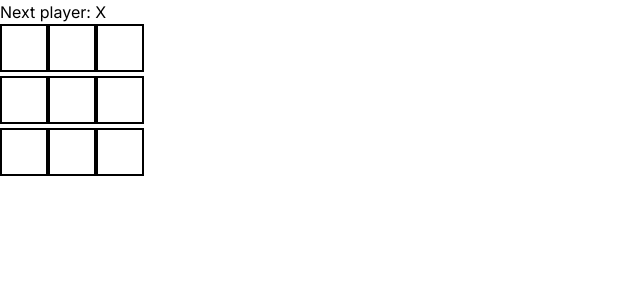
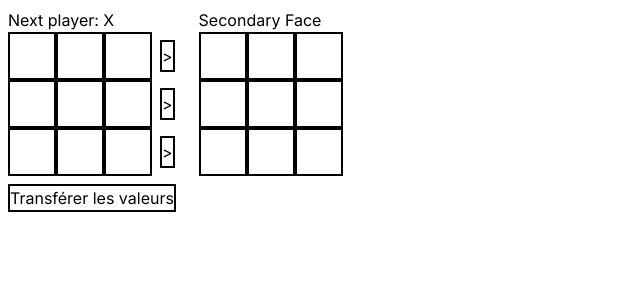
Before and after one commit to Jean-JacquesValmont/MorpionCube, a Next.js app: page / in a window 1280 px wide. Shown: the top 300 px of the page, without its empty margins (0-640 px from the left). Built offline with nearby package versions, Linux system fonts and the light colour scheme.

Commit message:
Created a TransitionCubeFace with secondary board. Successful transfert all data MainFaceCube to TransitionCubeFace.

```diff
--- a/components/GameScreen.tsx
+++ b/components/GameScreen.tsx
@@ -1,9 +1,22 @@
-import React from 'react'
-import Board from './Board'
+"use client"
+
+import React, { useState} from 'react'
+import MainCubeFace from './MainCubeFace'
+import TransitionCubeFace from './TransitionCubeFace'
 
 const GameScreen = () => {
+  const [transferredValues, setTransferredValues] = useState(Array(9).fill(null));
+
+  const transferValues = (values:any) => {
+    setTransferredValues(values);
+  };
+
   return (
-    <Board />
+    <div className='flex'>
+      <MainCubeFace transferValues={transferValues}/>
+      <TransitionCubeFace transferredValues={transferredValues}/>
+    </div>
+
   )
 }
 
--- a/components/Board.tsx
+++ b/components/MainCubeFace.tsx
@@ -3,7 +3,7 @@
 import React, { useState } from 'react'
 import Square from './Square'
 
-function Board() {
+function MainCubeFace({ transferValues } : any) {
     const [squares, setSquares] = useState(Array(9).fill(null));
     const [xIsNext, setXIsNext] = useState(true);
 
@@ -51,25 +51,29 @@ function Board() {
     }
 
     return (
-        <div>
+        <div className='m-2'>
             <div className="status">{status}</div>
-            <div className="board-row">
+            <div className="flex">
                 {renderSquare(0)}
                 {renderSquare(1)}
                 {renderSquare(2)}
+                <button className="border-2 border-black m-2" onClick={() => transferValues(squares)}>{">"}</button>
             </div>
-            <div className="board-row">
+            <div className="flex">
                 {renderSquare(3)}
                 {renderSquare(4)}
                 {renderSquare(5)}
+                <button className="border-2 border-black m-2" onClick={() => transferValues(squares)}>{">"}</button>
             </div>
-            <div className="board-row">
+            <div className="flex">
                 {renderSquare(6)}
                 {renderSquare(7)}
                 {renderSquare(8)}
+                <button className="border-2 border-black m-2" onClick={() => transferValues(squares)}>{">"}</button>
             </div>
+            <button className="border-2 border-black mt-2" onClick={() => transferValues(squares)}>Transférer les valeurs</button>
         </div>
     )
 }
 
-export default Board
+export default MainCubeFace
--- /dev/null
+++ b/components/TransitionCubeFace.tsx
@@ -0,0 +1,28 @@
+import React from 'react'
+import Square from './Square'
+
+function TransitionCubeFace({ transferredValues } :any) {
+
+    return (
+    <div className='m-2'>
+        <h2>Secondary Face</h2>
+        <div className="flex">
+            <Square key={0} value={transferredValues[0]} onClick={null}/>
+            <Square key={1} value={transferredValues[1]} onClick={null}/>
+            <Square key={2} value={transferredValues[2]} onClick={null}/>
+            </div>
+        <div className="flex">
+            <Square key={3} value={transferredValues[3]} onClick={null}/>
+            <Square key={4} value={transferredValues[4]} onClick={null}/>
+            <Square key={5} value={transferredValues[5]} onClick={null}/>
+        </div>
+        <div className="flex">
+            <Square key={6} value={transferredValues[6]} onClick={null}/>
+            <Square key={7} value={transferredValues[7]} onClick={null}/>
+            <Square key={8} value={transferredValues[8]} onClick={null}/>
+        </div>
+    </div>
+  );
+};
+
+export default TransitionCubeFace
```
